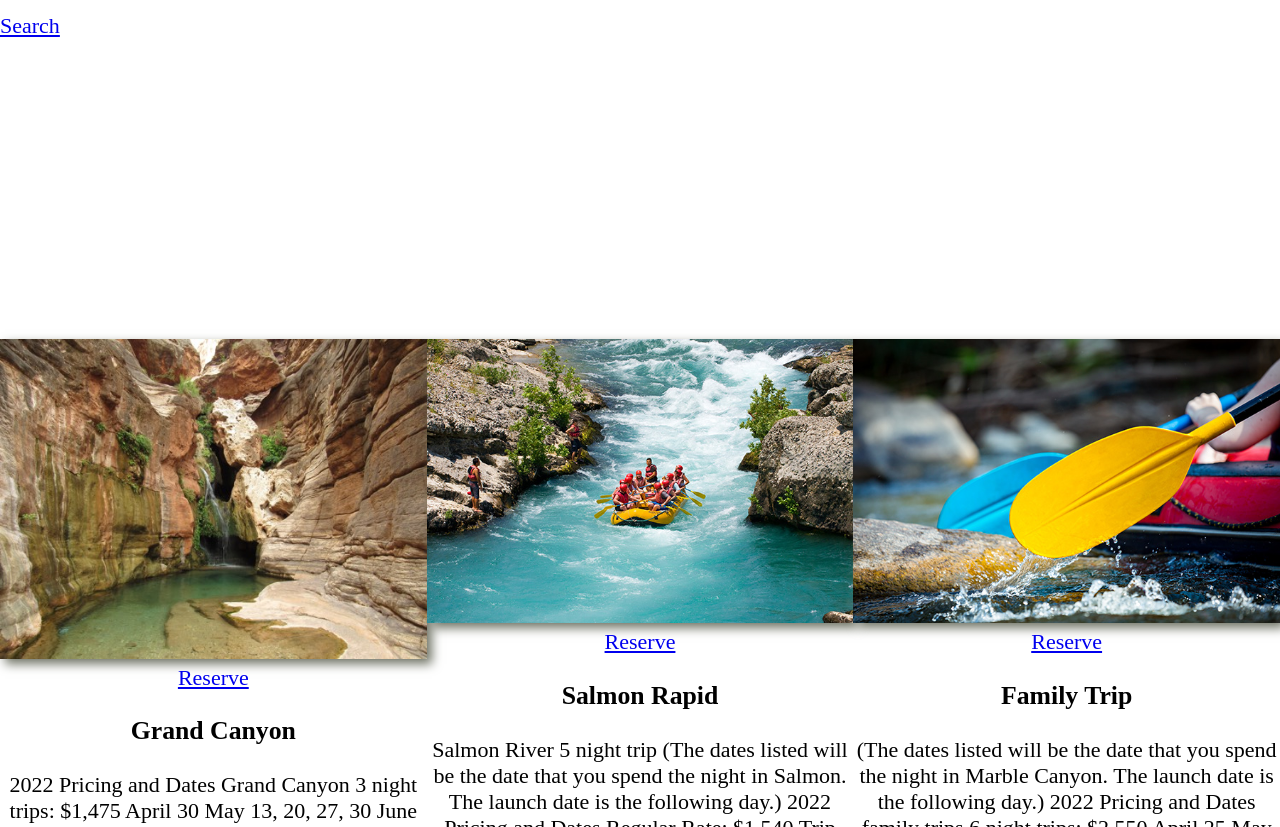
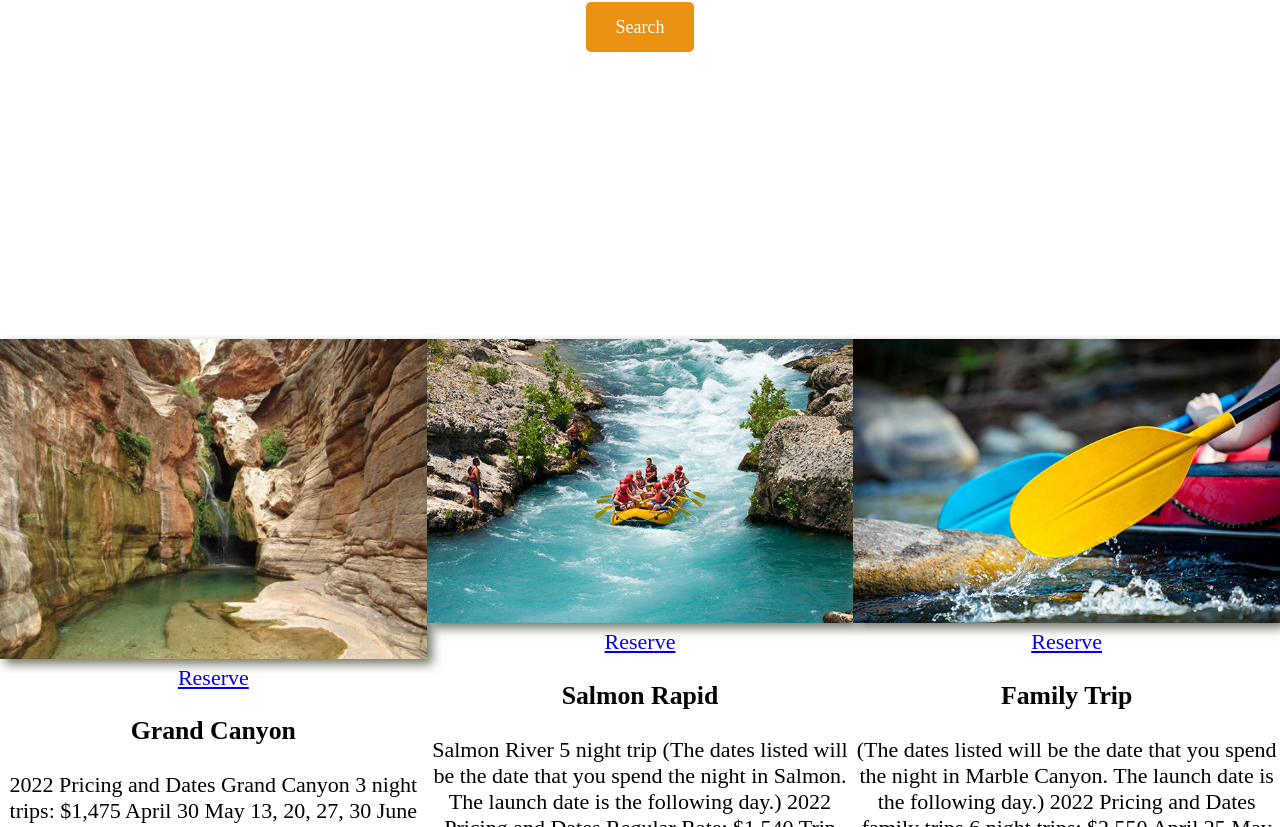
Before and after one commit to gereze32/wdd-130, a plain HTML site: page wwr/dates.html in a window 1280 px wide. Shown: the part 176-1003 px from the top of the page. Drawn offline with Linux system fonts and the light colour scheme.

Commit message:
lets see

```diff
--- a/wwr/dates.html
+++ b/wwr/dates.html
@@ -24,7 +24,7 @@
             <section id="rectangule-msg">
                 <h1 class="rectangule-title">Available Trips</h1>
                 <div class='button-search'>
-                <a class='Search' href="dates.html">Search</a>
+                <a class='search' href="dates.html">Search</a>
             </section>
        </div>
 <main class="big-grid">
--- a/wwr/styles/style.css
+++ b/wwr/styles/style.css
@@ -239,7 +239,7 @@ h2 {
     text-align: left;
     grid-column: 1/2;
 }
-.boton-search{
+.button-search{
     text-align: center;
     grid-column: 2/3;
 }
```
